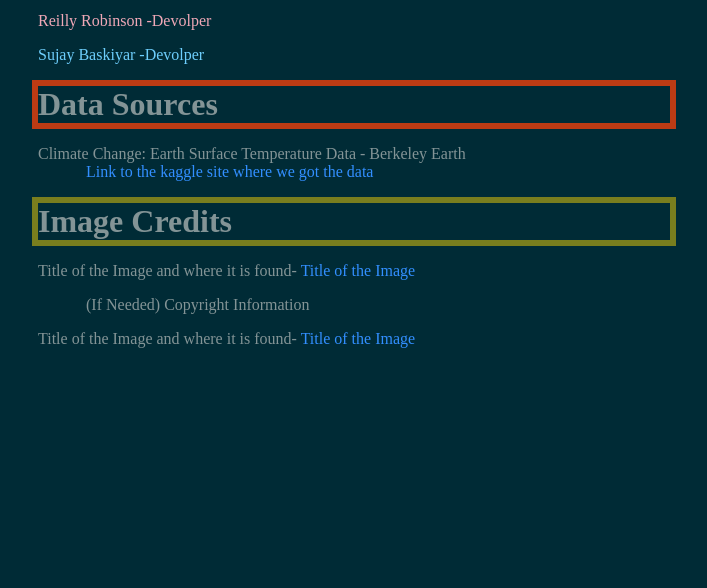
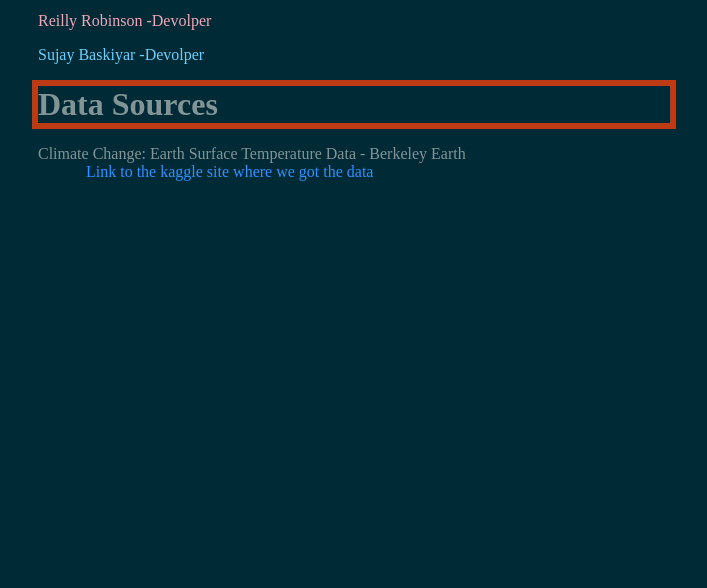
Before and after one commit to Herder05/IntroToEngineeringProject, a Flask app: page /info/ in a window 1280 px wide. Shown: the part 163-751 px from the top of the page, without its empty margins (286-993 px from the left). Run offline with Flask 3, Linux system fonts and the light colour scheme.

Commit message:
Clean the code a bit

```diff
--- a/app.py
+++ b/app.py
@@ -1,7 +1,3 @@
-#OUTSIDE REQUIREMENTS: (PLEASE ACTUALLY GET ISNTALL STUFF HERE!), Flask: vscode thing for it here, MarkupSafe, MathLab: pip install matplotlib
-
-
-
 # Adds the ability to import an HTML file and assign variables in the file to variables from your code
 from flask import render_template
 #handles python using html
@@ -14,10 +10,10 @@ from flask import jsonify
 import webbrowser
 #lets you write the html in python and add it to the render template (thank you chatgpt for telling me this import exists)
 from markupsafe import Markup
-
+#import the backend.py
 from backend import *
 
-#not entirely sure why or how this works HOWEVER if i touch it everything breaks :3
+#defines the variable app to be a flask application
 app = Flask(__name__)
 
 #The Text In app Route is the part that goes after the basic url so for example https://baseURL/AppRouteText/ can be used so you have multiple pages
@@ -80,16 +76,3 @@ def DataSource1():
     return render_template(
         "Info.html"
     )
-#image Credits
-@app.route("/ImageS1/")
-def ImageS1():
-    webbrowser.open_new_tab('http://google.com')
-    return render_template(
-        "Info.html"
-    )
-@app.route("/ImageS2/")
-def ImageS2():
-    webbrowser.open_new_tab('http://google.com')
-    return render_template(
-        "Info.html"
-    )
--- a/templates/info.html
+++ b/templates/info.html
@@ -16,13 +16,6 @@
         <p>Climate Change: Earth Surface Temperature Data - Berkeley Earth
             <br>            <a href={{ url_for('DataSource1')}}>Link to the kaggle site where we got the data</a></p>
     </div>
-    <!--Copyright Information for the images with hyperlinks to the sources of the images-->
-    <h1 class="headerOne" style="border:6px solid #797e1e;">Image Credits</h1>
-    <div class="sourceList">
-        <p>Title of the Image and where it is found- <a href={{ url_for('ImageS1')}}>Title of the Image</a></p>
-        <p>            (If Needed) Copyright Information</p>
-        <p>Title of the Image and where it is found- <a href={{ url_for('ImageS2')}}>Title of the Image</a></p>
-    </div>
     <div class="infoButton">
         <a href={{ url_for("home")}}>Info</a>
     </div>
```
Also changed, not shown: templates/FunnyRandomText.html (deleted, +0 -7 lines), Static/Data.png (deleted), 1 other file.
